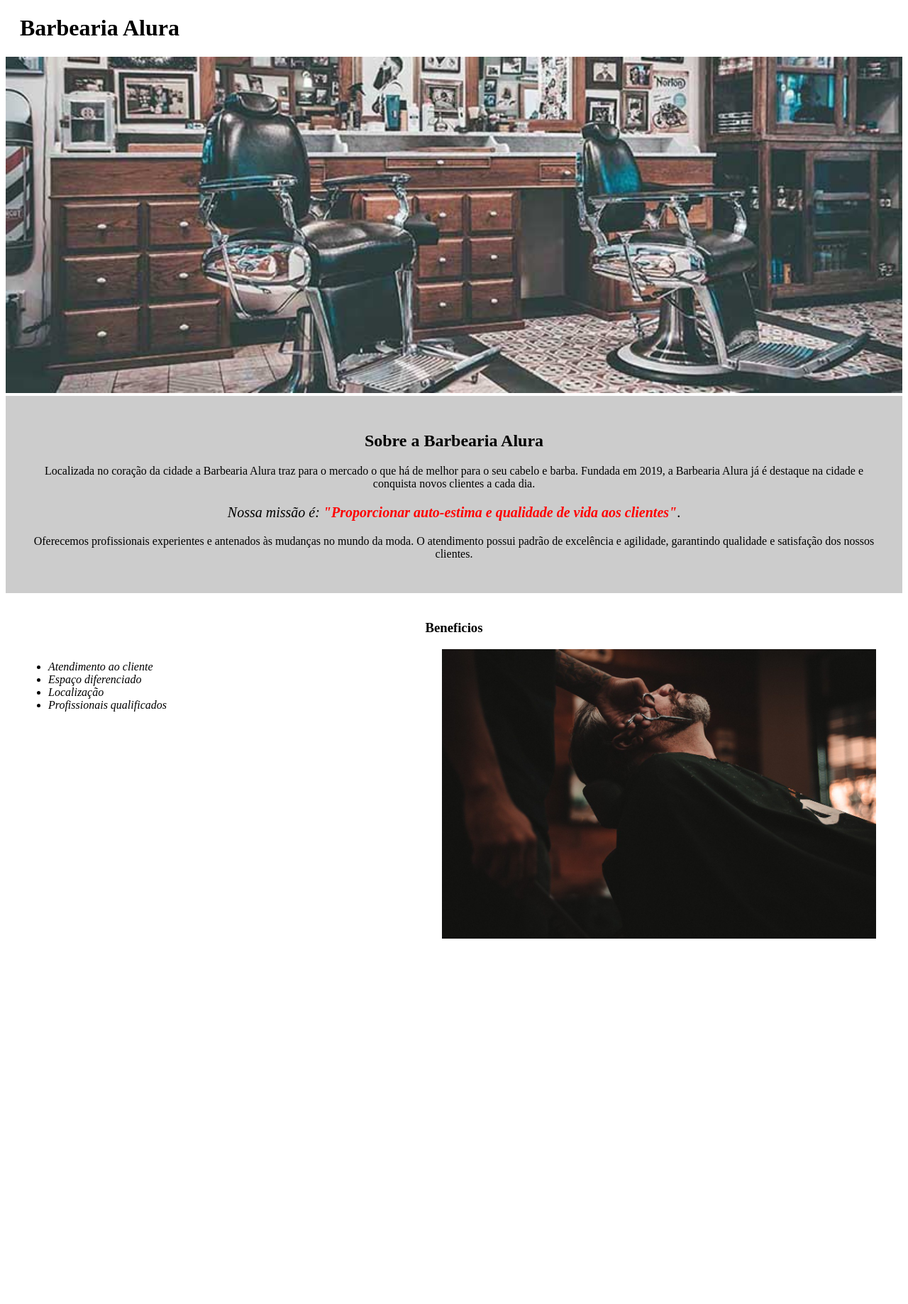
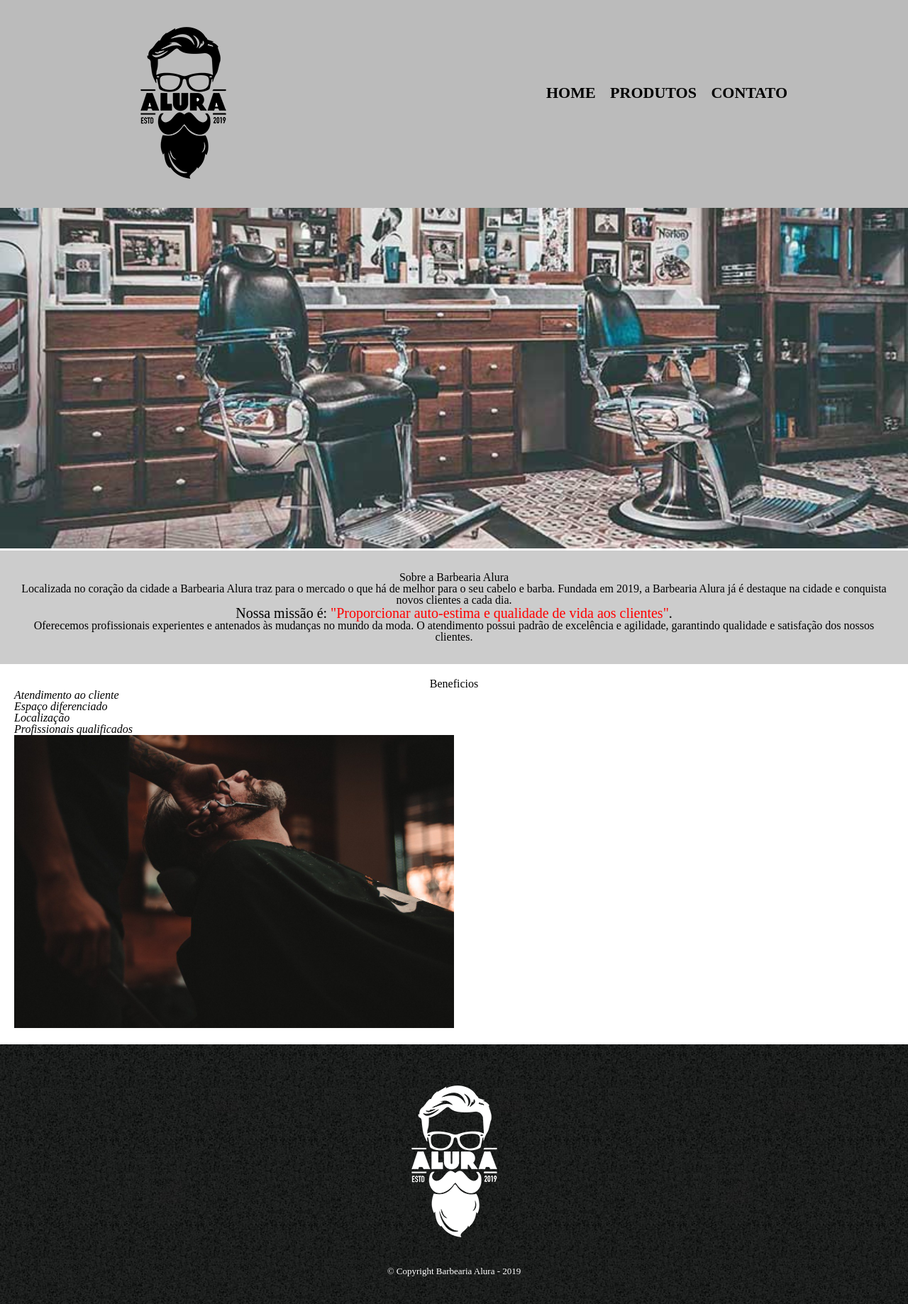
Before and after one commit to TheSamuelVitor/cursos-alura, a plain HTML site: page html_cssI/index.html in a window 1280 px wide. Shown: the whole page at 71% size. Before the commit the page ends 1355 px from the top, so only its background shows below. Drawn offline with Linux system fonts and the light colour scheme.

Commit message:
first page

```diff
--- a/html_cssI/index.html
+++ b/html_cssI/index.html
@@ -3,12 +3,36 @@
     <head>
         <meta charset="UTF-8">
         <title>Barbearia Alura</title>
+        <link rel="stylesheet" href="../html_cssII/reset.css">
         <link rel="stylesheet" href="style.css">
     </head>
     <body>
 
         <header>
-            <h1 class="titulo-principal">Barbearia Alura</h1>
+            <div class="header">
+                <h1>
+                    <img src="../html_cssII/logo.png" alt="">
+                </h1>
+                <nav>
+                    <ul class="navegracao">
+                        <li>
+                            <a href="../html_cssI/index.html">
+                                home
+                            </a>
+                        </li>
+                        <li>
+                            <a href="../html_cssII/produtos.html">
+                                produtos
+                            </a>
+                        </li>
+                        <li>
+                            <a href="../html_cssIII/contato.html">
+                                contato
+                            </a>
+                        </li>
+                    </ul>
+                </nav>
+            </div>
         </header>
 
         <img id="banner" src="banner.jpg">
@@ -35,5 +59,10 @@
 
             <img src="beneficios.jpg" class="imagembeneficios">
         </div>
+
+        <footer>
+            <img src="../html_cssII/logo-branco.png">
+            <p class="copyright">&copy; Copyright Barbearia Alura - 2019</p>
+        </footer>
     </body>
 </html>
--- a/html_cssI/style.css
+++ b/html_cssI/style.css
@@ -1,4 +1,39 @@
 body {
+}
+
+header {
+    background-color: #bbbbbb;
+    padding: 20px 0;
+}
+
+.header {
+    position: relative;
+    width: 940px;
+    margin: 0 auto;
+}
+
+nav {
+    position: absolute;
+    top: 100px;
+    right: 0px;
+}
+
+nav li {
+    display: inline;
+    margin: 0 0 0 15px;
+}
+
+nav a {
+    text-transform: uppercase;
+    color: #000000;
+    font-weight: bold;
+    font-size: 22px;
+    text-decoration: none;
+}
+
+nav a:hover {
+    color: #c78c19;
+    text-decoration: underline;
 }
 
 #banner {
@@ -39,13 +74,18 @@ em strong {
     text-align: center;
 }
 
-ul {
-    display: inline-block;
-    vertical-align: top;
-    width: 20%;
-    margin-right: 25%;
-}
-
 .imagembeneficios {
     width: 50%;
 }
+
+footer {
+    background-image: url("../html_cssII/bg.jpg");
+    padding: 40px 0;
+    text-align: center;
+}
+
+.copyright {
+    color: white;
+    font-size: 13px;
+    margin: 20px 0 0;
+}
--- /dev/null
+++ b/html_cssII/reset.css
@@ -0,0 +1,48 @@
+/* http://meyerweb.com/eric/tools/css/reset/
+   v2.0 | 20110126
+   License: none (public domain)
+*/
+
+html, body, div, span, applet, object, iframe,
+h1, h2, h3, h4, h5, h6, p, blockquote, pre,
+a, abbr, acronym, address, big, cite, code,
+del, dfn, em, img, ins, kbd, q, s, samp,
+small, strike, strong, sub, sup, tt, var,
+b, u, i, center,
+dl, dt, dd, ol, ul, li,
+fieldset, form, label, legend,
+table, caption, tbody, tfoot, thead, tr, th, td,
+article, aside, canvas, details, embed,
+figure, figcaption, footer, header, hgroup,
+menu, nav, output, ruby, section, summary,
+time, mark, audio, video {
+	margin: 0;
+	padding: 0;
+	border: 0;
+	font-size: 100%;
+	font: inherit;
+	vertical-align: baseline;
+}
+/* HTML5 display-role reset for older browsers */
+article, aside, details, figcaption, figure,
+footer, header, hgroup, menu, nav, section {
+	display: block;
+}
+body {
+	line-height: 1;
+}
+ol, ul {
+	list-style: none;
+}
+blockquote, q {
+	quotes: none;
+}
+blockquote:before, blockquote:after,
+q:before, q:after {
+	content: '';
+	content: none;
+}
+table {
+	border-collapse: collapse;
+	border-spacing: 0;
+}
--- /dev/null
+++ b/html_cssII/style.css
@@ -0,0 +1,158 @@
+header {
+    background-color: #bbbbbb;
+    padding: 20px 0;
+}
+
+.header {
+    position: relative;
+    width: 940px;
+    margin: 0 auto;
+}
+
+nav {
+    position: absolute;
+    top: 100px;
+    right: 0px;
+}
+
+nav li {
+    display: inline;
+    margin: 0 0 0 15px;
+}
+
+nav a {
+    text-transform: uppercase;
+    color: #000000;
+    font-weight: bold;
+    font-size: 22px;
+    text-decoration: none;
+}
+
+nav a:hover {
+    color: #c78c19;
+    text-decoration: underline;
+}
+
+.produtos {
+    width: 940px;
+    margin: 0 auto;
+    padding: 50px 0;
+}
+
+.produtos li {
+    display: inline-block;
+    text-align: center;
+    width: 30%;
+    vertical-align: top;
+    margin: 0 1.5%;
+    padding: 30px 20px;
+    box-sizing: border-box;
+    border: 2px solid #000000;
+    border-radius: 10px;
+}
+
+.produtos li:hover {
+    border-color: #c78c19;
+}
+
+.produtos li:active{
+    border-color: #08ff00;
+}
+
+.produtos li:hover h2 {
+    font-size: 34px;
+}
+
+.produtos h2 {
+    font-size: 30px;
+    font-weight: bold;
+}
+
+.descricao {
+    font-size: 18px;
+}
+
+.preco {
+    font-size: 22px;
+    font-weight: bold;
+    margin-top: 10px;
+}
+
+
+footer {
+    background-image: url("bg.jpg");
+    padding: 40px 0;
+    text-align: center;
+}
+
+.copyright {
+    color: white;
+    font-size: 13px;
+    margin: 20px 0 0;
+}
+
+
+main {
+    width: 940px;
+    margin: 0 auto;
+}
+
+form {
+    margin: 40px 0;
+}
+
+form label, form legend {
+    display: block;
+    font-size: 20px;
+    margin: 0 0 10px;
+}
+
+.input_padrao {
+    display: block;
+    margin: 0 0 20px;
+    padding: 10px 25px;
+    width: 50%;
+}
+
+.checkbox {
+    margin: 20px 0px;
+}
+
+select {
+    height: 2rem;
+    width: 6rem;
+    font-size: 16px;
+}
+
+.enviar {
+    background-color: #ffa500;
+    border: none;
+    border-radius: 5px;
+    color: white;
+    font-weight: bold;
+    font-size: 18px;
+    padding: 15px 0;
+    width: 40%;
+    transition: 1s all;
+    cursor: pointer;
+}
+
+.enviar:hover {
+    background-color: darkorange;
+    transform: scale(1.2);
+}
+
+table {
+    margin: 20px 40px;
+}
+
+thead {
+    background-color: #555555;
+    color: white;
+    font-weight: bold;
+}
+
+td, th {
+    border: 1px solid black;
+    padding: 8px 15px;
+}
```
Also changed, not shown: html_cssII/produtos.html (added, +68 -0 lines), html_cssIII/contato.html (added, +120 -0 lines), html_cssII/barba.jpg (added), html_cssII/bg.jpg (added), html_cssII/cabelo+barba.jpg (added), html_cssII/cabelo.jpg (added), html_cssII/logo-branco.png (added), html_cssII/logo.png (added), 1 other file.
